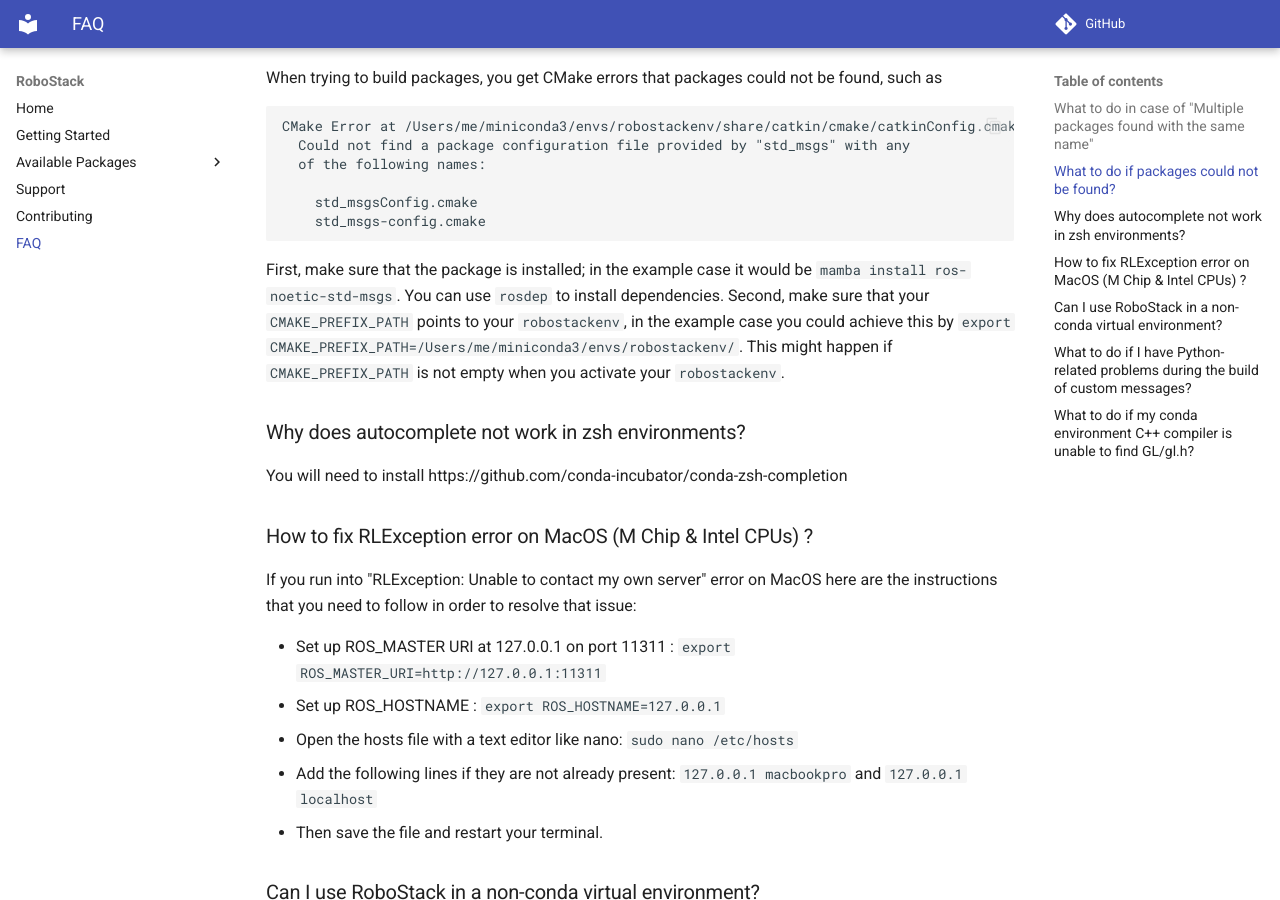
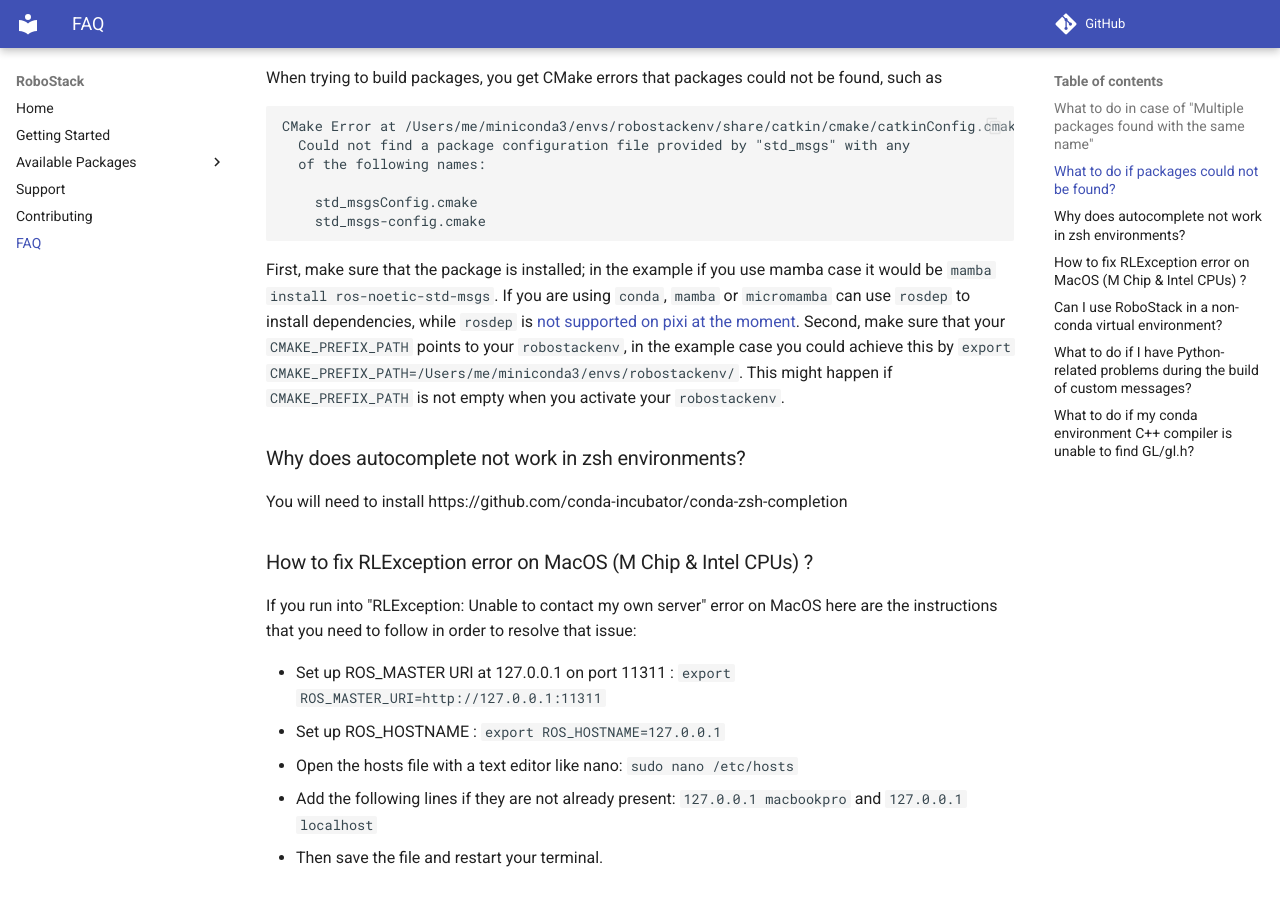
Before and after one commit to RoboStack/robostack.github.io, an MkDocs documentation site: the page built from docs/FAQ.md, in a window 1280 px wide and 900 px high, scrolled down 477 px. Built offline with MkDocs 1.6.1 and Material for MkDocs 9.7.7, drawn with Linux system fonts in a browser that asks for light colours; comment, search, counter and statistics services are not loaded.

Commit message:
Clarify that rosdep is not supported on pixi

````diff
--- a/docs/FAQ.md
+++ b/docs/FAQ.md
@@ -18,7 +18,7 @@ CMake Error at /Users/me/miniconda3/envs/robostackenv/share/catkin/cmake/catkinC
     std_msgsConfig.cmake
     std_msgs-config.cmake
 ```
-First, make sure that the package is installed; in the example case it would be `mamba install ros-noetic-std-msgs`. You can use `rosdep` to install dependencies. Second, make sure that your `CMAKE_PREFIX_PATH` points to your `robostackenv`, in the example case you could achieve this by `export CMAKE_PREFIX_PATH=/Users/me/miniconda3/envs/robostackenv/`. This might happen if `CMAKE_PREFIX_PATH` is not empty when you activate your `robostackenv`.
+First, make sure that the package is installed; in the example if you use mamba case it would be `mamba install ros-noetic-std-msgs`. If you are using `conda`, `mamba` or `micromamba` can use `rosdep` to install dependencies, while `rosdep` is [not supported on pixi at the moment](https://github.com/conda-forge/rosdep-feedstock/issues/35). Second, make sure that your `CMAKE_PREFIX_PATH` points to your `robostackenv`, in the example case you could achieve this by `export CMAKE_PREFIX_PATH=/Users/me/miniconda3/envs/robostackenv/`. This might happen if `CMAKE_PREFIX_PATH` is not empty when you activate your `robostackenv`.
 
 ### Why does autocomplete not work in zsh environments?
 You will need to install https://github.com/conda-incubator/conda-zsh-completion
````
